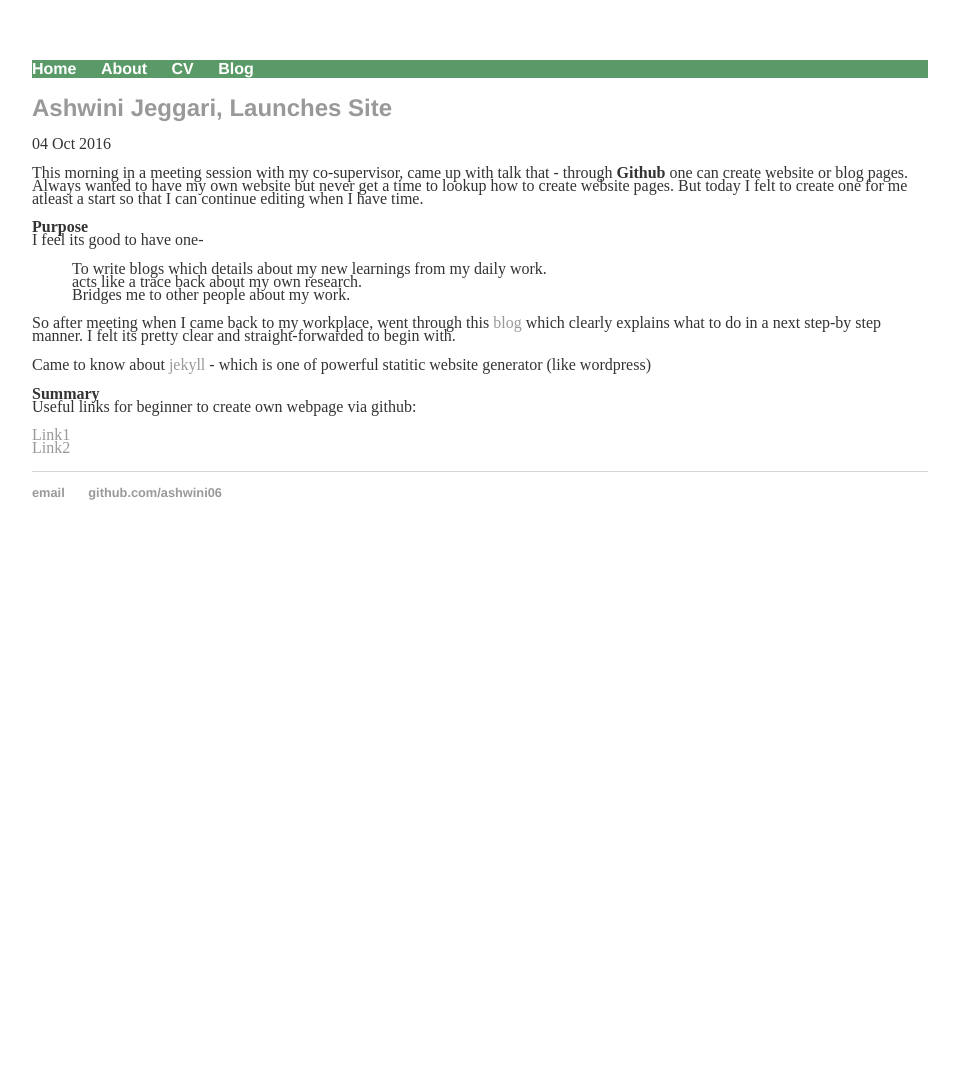
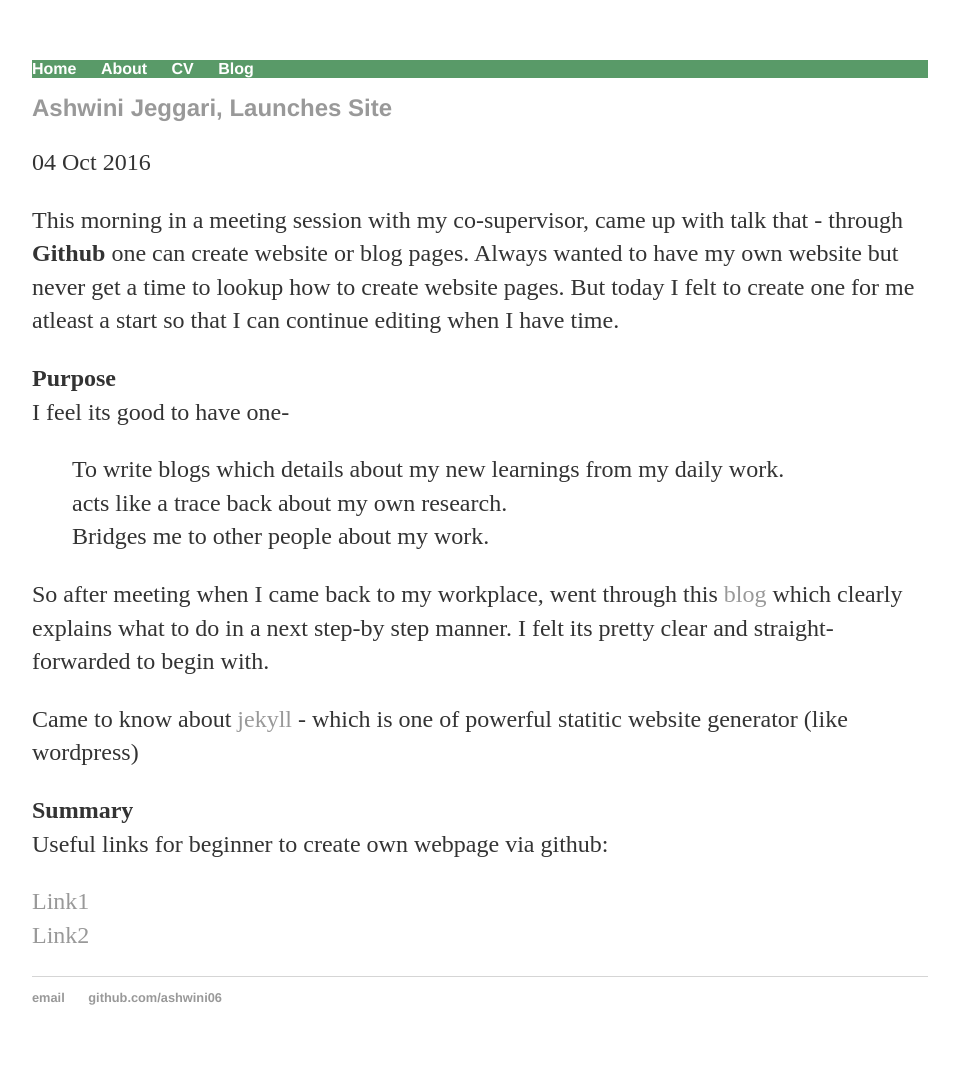
Before and after one commit to ashwini06/ashwini06.github.io, a Jekyll site: the page built from _posts/2016-10-04-ashwini-website-launched.md, in a window 1280 px wide. Shown: the whole page, without its empty margins (160-1119 px from the left). Built offline with Jekyll 4.4.1, drawn with Linux system fonts in a browser that asks for light colours; before the commit the page ends 900 px from its top, so only the background shows below that.

Commit message:
Update main.css

```diff
--- a/css/main.css
+++ b/css/main.css
@@ -24,8 +24,8 @@ h1 {
     font-family:'Helvetica', 'Arial', 'Sans-Serif';
 }
 p {
-    font-size: 1.0em;
-    line-height: 0.8em;
+    font-size: 1.5em;
+    line-height: 1.4em;
     color: #333;
 }
 footer {
```
